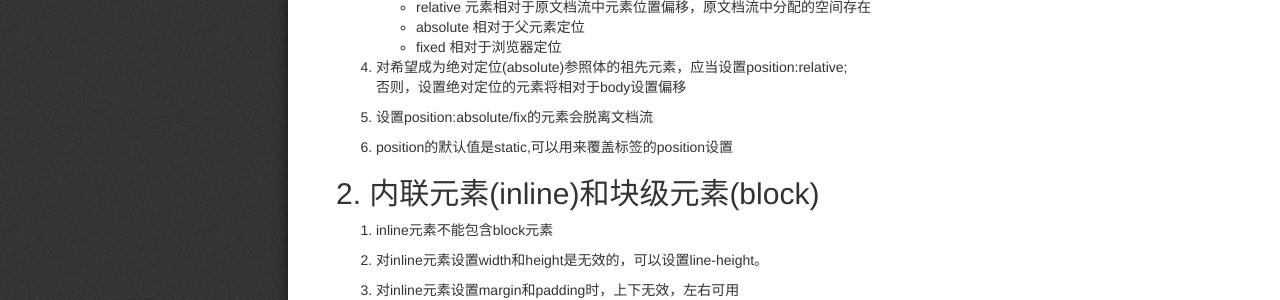
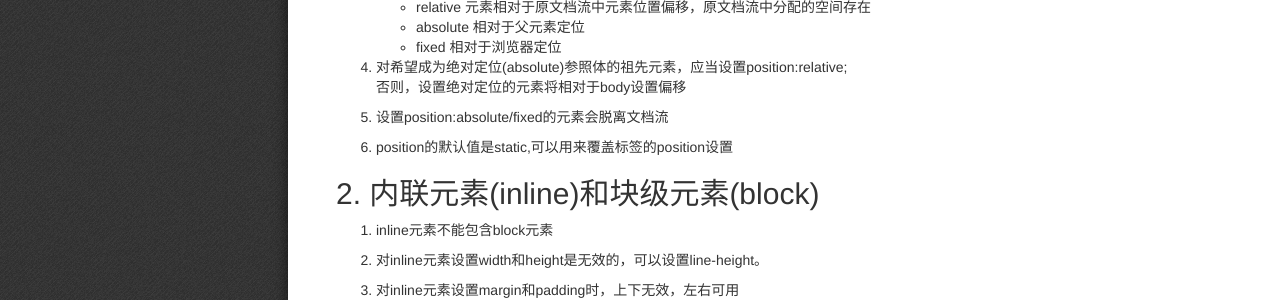
Before and after one commit to CodeEremite/codeeremite.github.io, a Jekyll site: the page built from _posts/2015-12-28-about-css3.md, in a window 1280 px wide. Shown: the part 472-772 px from the top of the page. Built offline with Jekyll 4.4.1, drawn with Linux system fonts in a browser that asks for light colours; nearby versions of some CDN libraries.

Commit message:
update css3

```diff
--- a/_posts/2015-12-28-about-css3.md
+++ b/_posts/2015-12-28-about-css3.md
@@ -37,7 +37,7 @@ tags:        CSS3
 4.  对希望成为绝对定位(absolute)参照体的祖先元素，应当设置position:relative;
     否则，设置绝对定位的元素将相对于body设置偏移
 
-5.  设置position:absolute/fix的元素会脱离文档流
+5.  设置position:absolute/fixed的元素会脱离文档流
 
 6.  position的默认值是static,可以用来覆盖标签的position设置
 
```
